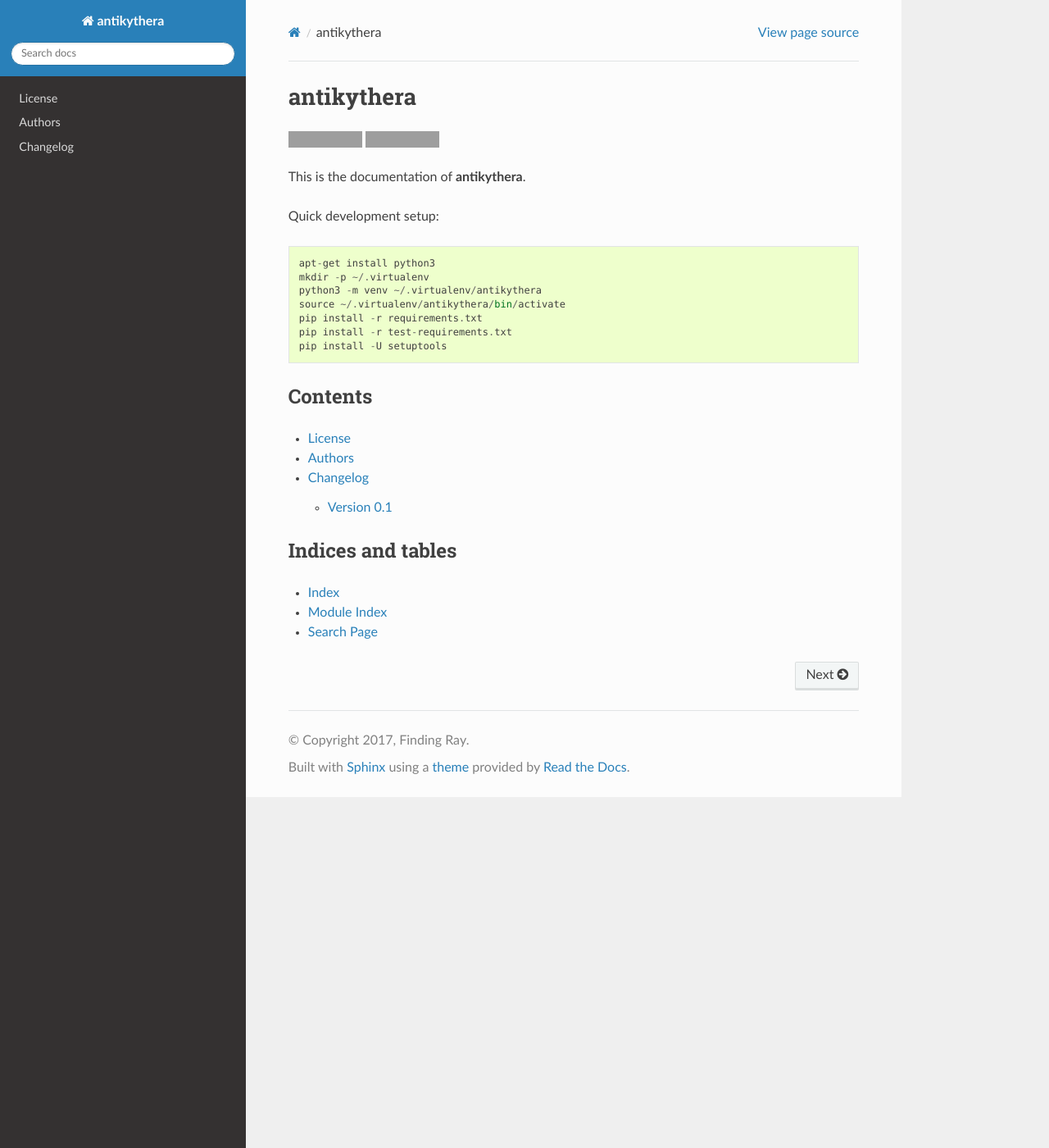
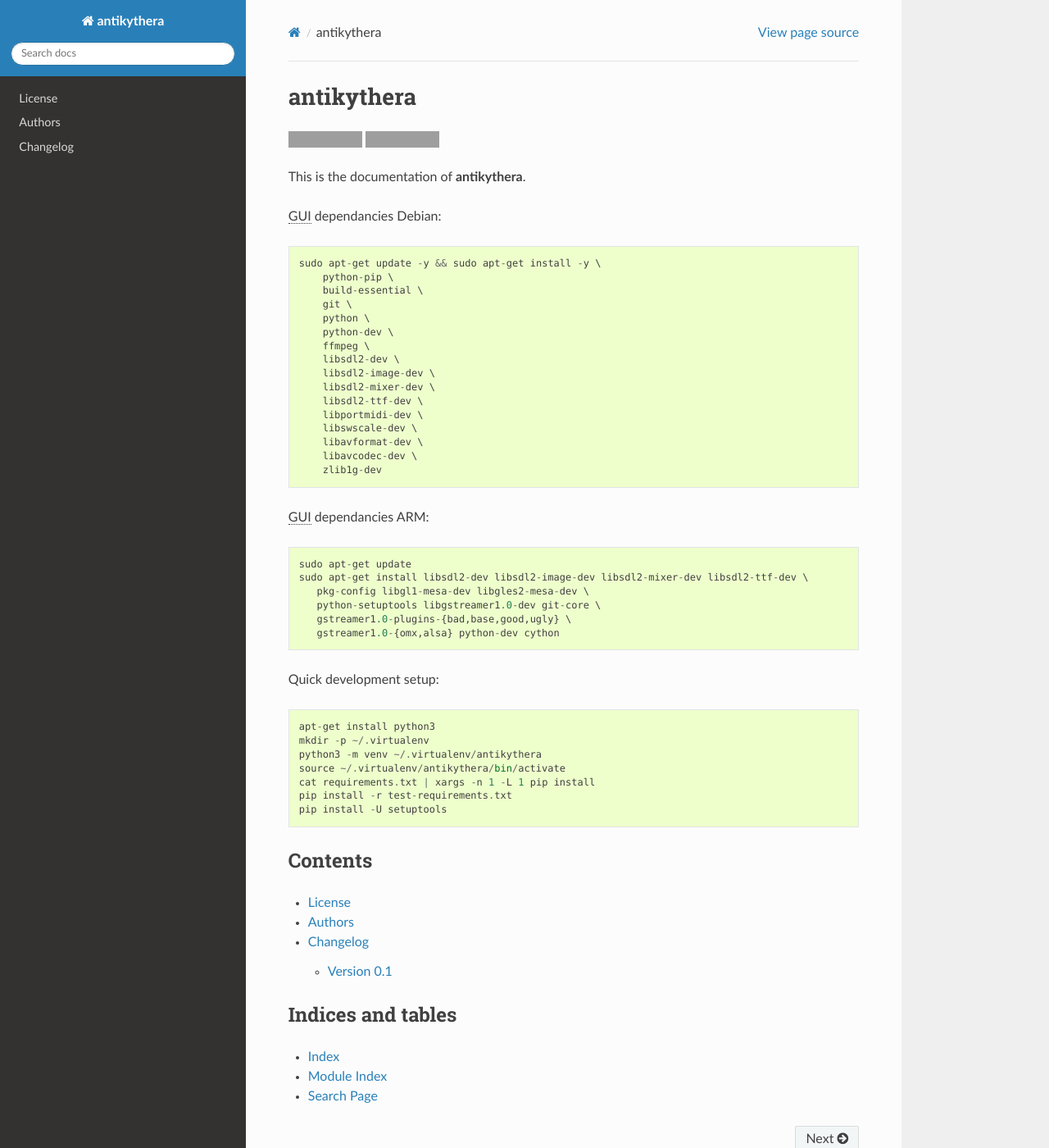
Before and after one commit to danieldufek03/Senior-Project, a Sphinx documentation site: the page built from docs/index.rst, in a window 1280 px wide and 1400 px high. Shown: the whole window at 82% size. Built offline with Sphinx 7.4.7 and the Read the Docs theme 2.0.0, drawn with Linux system fonts in a browser that asks for light colours; formulas are drawn with MathJax 3; pages that are not in the unit, such as notebooks, are missing from menus; grey boxes are pictures that could not be loaded.

```diff
--- a/docs/index.rst
+++ b/docs/index.rst
@@ -9,13 +9,42 @@ antikythera
 
 This is the documentation of **antikythera**.
 
+:abbr:`GUI (Graphical User Interface)` dependancies Debian::
+
+    sudo apt-get update -y && sudo apt-get install -y \
+        python-pip \
+        build-essential \
+        git \
+        python \
+        python-dev \
+        ffmpeg \
+        libsdl2-dev \
+        libsdl2-image-dev \
+        libsdl2-mixer-dev \
+        libsdl2-ttf-dev \
+        libportmidi-dev \
+        libswscale-dev \
+        libavformat-dev \
+        libavcodec-dev \
+        zlib1g-dev
+
+:abbr:`GUI (Graphical User Interface)` dependancies ARM::
+
+    sudo apt-get update
+    sudo apt-get install libsdl2-dev libsdl2-image-dev libsdl2-mixer-dev libsdl2-ttf-dev \
+       pkg-config libgl1-mesa-dev libgles2-mesa-dev \
+       python-setuptools libgstreamer1.0-dev git-core \
+       gstreamer1.0-plugins-{bad,base,good,ugly} \
+       gstreamer1.0-{omx,alsa} python-dev cython
+
+
 Quick development setup::
 
     apt-get install python3
     mkdir -p ~/.virtualenv
     python3 -m venv ~/.virtualenv/antikythera
     source ~/.virtualenv/antikythera/bin/activate
-    pip install -r requirements.txt
+    cat requirements.txt | xargs -n 1 -L 1 pip install
     pip install -r test-requirements.txt
     pip install -U setuptools
 
--- a/requirements.txt
+++ b/requirements.txt
@@ -1,6 +1,5 @@
-# Add your requirements here like:
-# numpy
-# scipy>=0.9
 sphinx
 sphinx_rtd_theme
 wheel
+cython==0.23
+kivy==1.9.1
```
Also changed, not shown: .gitlab-ci.yml, 1 other file.
